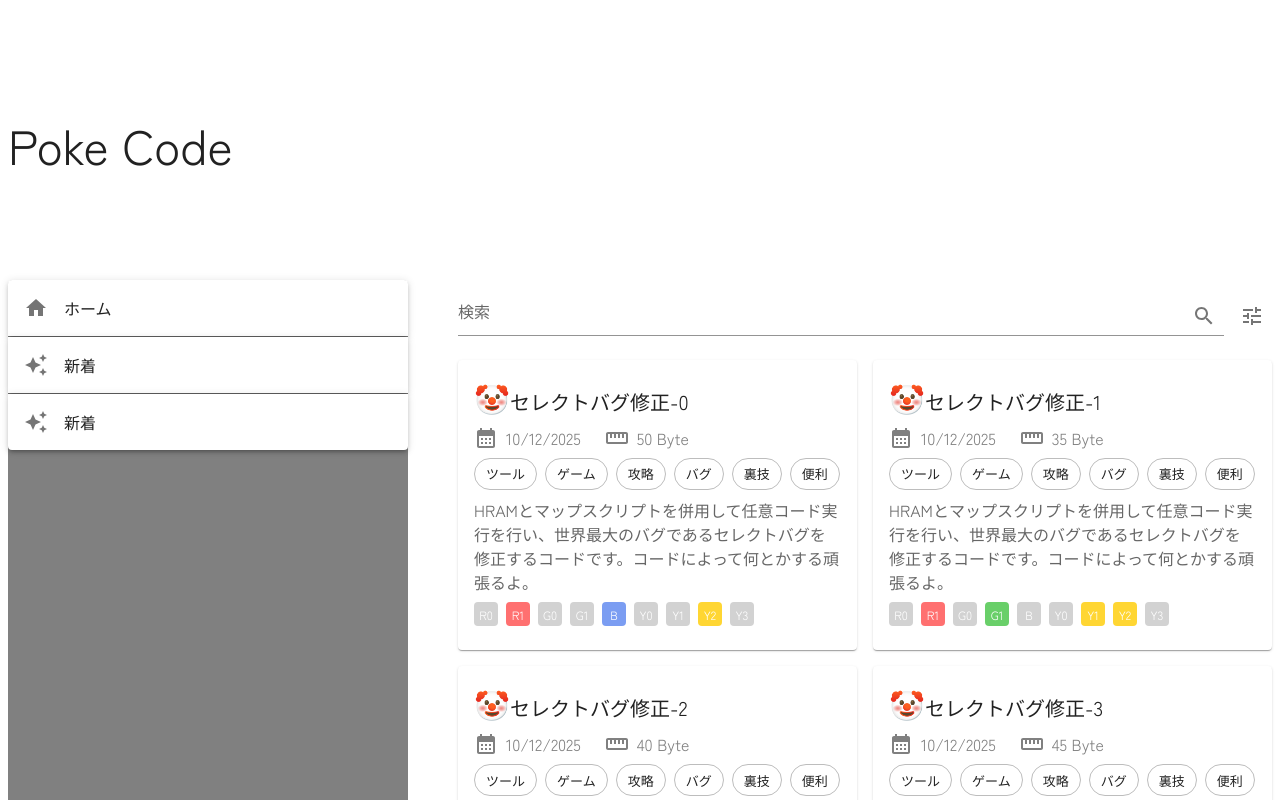
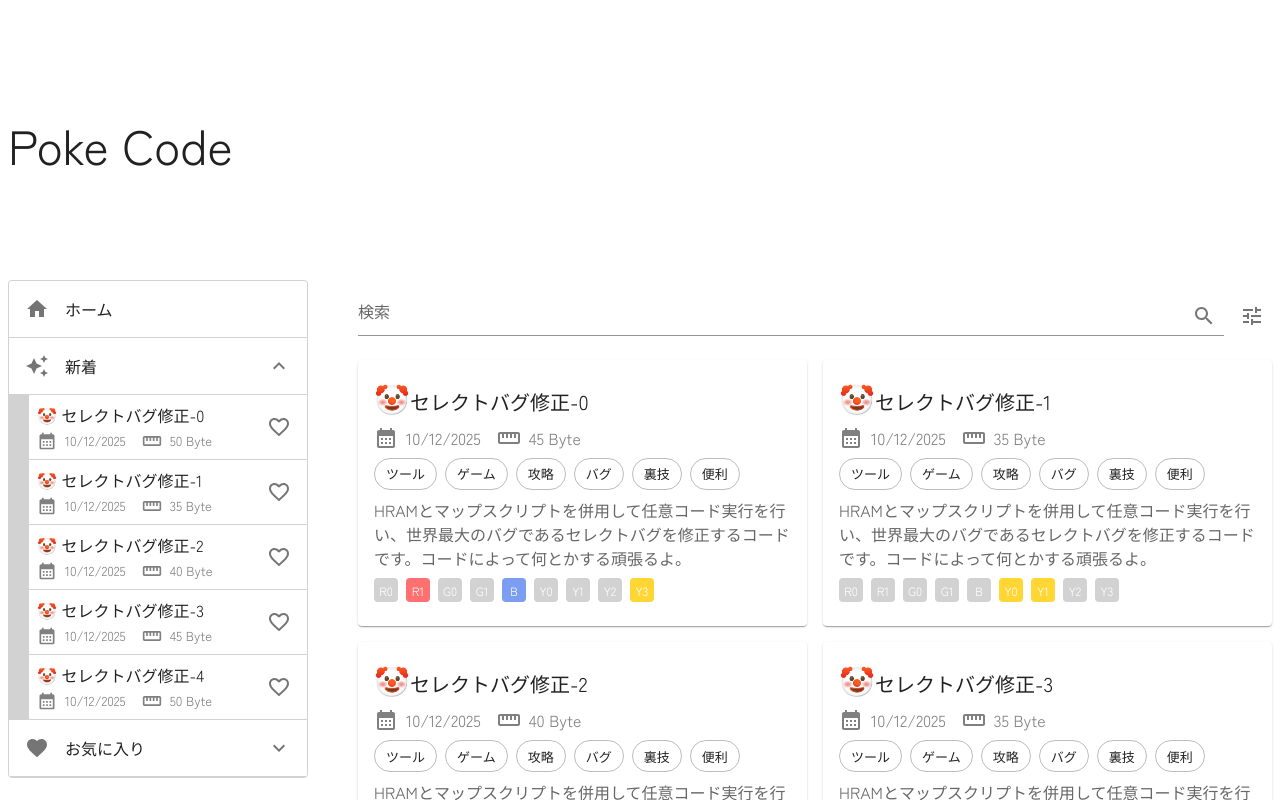
Before and after one commit to i-X-ce/poke-code, a Next.js app: page / in a window 1280 px wide. Both pictures are taken after a click on the button "新着". Shown: the top 800 px of the page. Built offline with nearby package versions, Linux system fonts and the light colour scheme; what @mui/material-nextjs would draw is missing.

Commit message:
💄 サイドバーにカードを追加

```diff
--- a/src/app/(view)/_components/CodeCard.tsx
+++ b/src/app/(view)/_components/CodeCard.tsx
@@ -4,18 +4,11 @@ import { CalendarMonth, Straighten } from '@mui/icons-material'
 import { Card, CardContent, Chip, Divider, Stack, Typography } from '@mui/material'
 import React from 'react'
 import VersionChip from './VersionChip'
+import IconAndText from '@/app/_components/IconAndText'
+import CodeInfo from '@/app/_components/CodeInfo'
 
 interface CodeCardProps {
     data: CodeDataModel
-}
-
-function IconAndText({ icon, text }: { icon: React.ReactNode, text: string | number }) {
-    return (
-        <Stack direction={"row"} sx={{ color: "GrayText" }} gap={1}>
-            {icon}
-            <Typography>{text}</Typography>
-        </Stack>
-    )
 }
 
 const CodeCard: React.FC<CodeCardProps> = ({ data }) => {
@@ -30,10 +23,7 @@ const CodeCard: React.FC<CodeCardProps> = ({ data }) => {
                     {data.title}
                 </Typography>
                 <Stack gap={1}>
-                    <Stack direction={"row"} gap={3}>
-                        <IconAndText icon={<CalendarMonth />} text={data.date.toLocaleDateString()} />
-                        <IconAndText icon={<Straighten />} text={`${codeLength} Byte`} />
-                    </Stack>
+                    <CodeInfo data={data} />
                     <Stack direction={"row"} gap={1}>
                         {
                             data.tags.map(tag => (
--- /dev/null
+++ b/src/app/_components/CodeInfo.tsx
@@ -0,0 +1,19 @@
+import { CodeDataModel } from "@/lib/model/CodeDataModel"
+import { Stack } from "@mui/material"
+import IconAndText from "./IconAndText"
+import { CalendarMonth, Straighten } from "@mui/icons-material"
+
+
+
+function CodeInfo({ data, size = "medium" }: { data: CodeDataModel, size?: "small" | "medium" }) {
+    const codeLength = Math.max(...data.content.map(c => c.blocks.reduce((acc, b) => acc + (b.code.length / 2), 0)));
+
+    return (
+        <Stack direction={"row"} gap={2}>
+            <IconAndText size={size} icon={<CalendarMonth fontSize={size} />} text={data.date.toLocaleDateString()} />
+            <IconAndText size={size} icon={<Straighten fontSize={size} />} text={`${codeLength} Byte`} />
+        </Stack>
+    )
+}
+
+export default CodeInfo
--- /dev/null
+++ b/src/app/_components/IconAndText.tsx
@@ -0,0 +1,12 @@
+import { Stack, Typography } from "@mui/material"
+
+const IconAndText = ({ icon, text, size = "medium" }: { icon: React.ReactNode, text: string | number, size?: "small" | "medium" }) => {
+    return (
+        <Stack direction={"row"} sx={{ color: "GrayText" }} gap={1} alignItems={"center"}>
+            {icon}
+            <Typography fontSize={size}>{text}</Typography>
+        </Stack>
+    )
+}
+
+export default IconAndText
--- /dev/null
+++ b/src/app/_components/Side/SideItem.tsx
@@ -0,0 +1,33 @@
+"use client"
+import { CardActionArea, Collapse, Stack, Typography } from '@mui/material'
+import styles from './styles.module.css'
+import { KeyboardArrowDown } from '@mui/icons-material'
+import { useState } from 'react'
+
+function SideItem({ title, leftIcon, children }: { title: string, leftIcon?: React.ReactNode, children?: React.ReactNode, }) {
+    const [open, setOpen] = useState(false);
+    const handleToggleOpen = () => {
+        setOpen(!open);
+    }
+
+    return (
+        <>
+            <div className={styles.item}>
+                <CardActionArea onClick={handleToggleOpen} >
+                    <Stack direction={"row"} alignItems={"center"} justifyContent={"space-between"} p={2} color={"action"}>
+                        <Stack direction={"row"} alignItems={"center"} gap={2}>
+                            {leftIcon}
+                            <Typography color='textPrimary'>{title}</Typography>
+                        </Stack>
+                        {children ? <KeyboardArrowDown color='action' sx={{ transform: `rotate(${!open ? "0" : "180"}deg)`, transition: ".3s" }} /> : null}
+                    </Stack>
+                </CardActionArea>
+            </div>
+            <Collapse in={open}>
+                {children}
+            </Collapse>
+        </>
+    )
+}
+
+export default SideItem
--- /dev/null
+++ b/src/app/_components/Side/SideItemChild.tsx
@@ -0,0 +1,27 @@
+import { CodeDataModel } from "@/lib/model/CodeDataModel"
+import { CardActionArea, IconButton, Stack, Typography } from "@mui/material"
+import CodeInfo from "../CodeInfo"
+import styles from './styles.module.css'
+import { Favorite, FavoriteBorder } from "@mui/icons-material"
+
+function SideItemChild({ data }: { data: CodeDataModel }) {
+    return (
+        <div className={styles.itemChild}>
+            <CardActionArea LinkComponent={"a"}>
+                <Stack direction={"row"} p={1} alignItems={"center"} justifyContent={"space-between"}>
+                    <Stack gap={0.5} className={styles.itemChildInfoContainer}>
+                        <Typography color="textPrimary" className={styles.itemChildTitle}>
+                            {data.icon} {data.title}
+                        </Typography>
+                        <CodeInfo data={data} size="small" />
+                    </Stack>
+                    <IconButton>
+                        <FavoriteBorder />
+                    </IconButton>
+                </Stack>
+            </CardActionArea>
+        </div>
+    )
+}
+
+export default SideItemChild
--- a/src/app/_components/Side/index.tsx
+++ b/src/app/_components/Side/index.tsx
@@ -1,32 +1,33 @@
 import React from 'react'
 import styles from './styles.module.css'
-import { CardActionArea, Paper, Stack, Typography } from '@mui/material'
-import { AutoAwesome, Home } from '@mui/icons-material'
+import { Stack } from '@mui/material'
+import { AutoAwesome, Favorite, Home } from '@mui/icons-material'
+import SideItem from './SideItem'
+import { createMockCodeData } from '@/lib/model/CodeDataModel'
+import SideItemChild from './SideItemChild'
 
-function SideItem({ title, leftIcon, rightIcon, onClick }: { title: string, rightIcon?: React.ReactNode, leftIcon?: React.ReactNode, onClick?: () => void }) {
-    return (
-        <Paper elevation={3} className={styles.item}>
-            <CardActionArea onClick={onClick} >
-                <Stack direction={"row"} alignItems={"center"} justifyContent={"space-between"} p={2} color={"action"}>
-                    <Stack direction={"row"} alignItems={"center"} gap={2}>
-                        {leftIcon}
-                        <Typography color='textPrimary'>{title}</Typography>
-                    </Stack>
-                    {rightIcon}
-                </Stack>
-            </CardActionArea>
-        </Paper>
-    )
+const getCodeData = () => {
+    return Array.from({ length: 5 }).map((_, i) => createMockCodeData(i))
 }
 
 function Side() {
     return (
         <div className={styles.root}>
-            <Stack gap={.1}>
-                <SideItem title='ホーム' leftIcon={<Home color='action' />} />
-                <SideItem title='新着' leftIcon={<AutoAwesome color='action' />} />
-                <SideItem title='新着' leftIcon={<AutoAwesome color='action' />} />
-            </Stack>
+            <div className={styles.content}>
+                <Stack>
+                    <SideItem title='ホーム' leftIcon={<Home color='action' />} />
+                    <SideItem title='新着' leftIcon={<AutoAwesome color='action' />} >
+                        {getCodeData().map((data) => (
+                            <SideItemChild key={data.id} data={data} />
+                        ))}
+                    </SideItem>
+                    <SideItem title='お気に入り' leftIcon={<Favorite color='action' />} >
+                        {getCodeData().map((data) => (
+                            <SideItemChild key={data.id} data={data} />
+                        ))}
+                    </SideItem>
+                </Stack>
+            </div>
         </div>
     )
 }
--- a/src/app/_components/Side/styles.module.css
+++ b/src/app/_components/Side/styles.module.css
@@ -1,12 +1,43 @@
 .root {
   flex-shrink: 0;
-  width: 400px;
-  height: 700px;
-  border-radius: 5px;
-  background-color: gray;
+  width: 300px;
 }
 
-.root .item:nth-child(n + 2):nth-last-child(n + 2) {
+.content {
+  background-color: var(--bc-gray);
+  border-radius: 4px;
+  border: 1px solid var(--bc-gray);
+  overflow: hidden;
+}
+
+.item,
+.itemChild {
+  background-color: var(--background);
+  border-bottom: 1px solid var(--bc-gray);
+}
+
+.root .item:last-child {
+  border-bottom: none;
+}
+
+.itemChild {
+  margin-left: 20px;
+  position: relative;
+}
+
+.itemChildInfoContainer {
+  flex: 1;
+  min-width: 0;
+}
+
+.itemChildTitle {
+  min-width: 0;
+  white-space: nowrap;
+  overflow: hidden;
+  text-overflow: ellipsis;
+}
+
+/* .root .item:nth-child(n + 2):nth-last-child(n + 2) {
   border-radius: 0px;
 }
 
@@ -18,4 +49,4 @@
 .root .item:last-child {
   border-start-start-radius: 0px;
   border-start-end-radius: 0px;
-}
+} */
```
